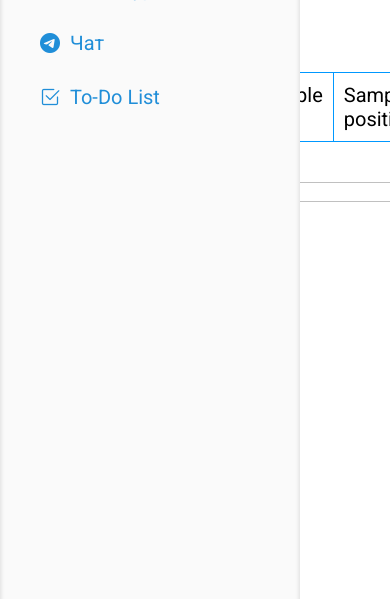
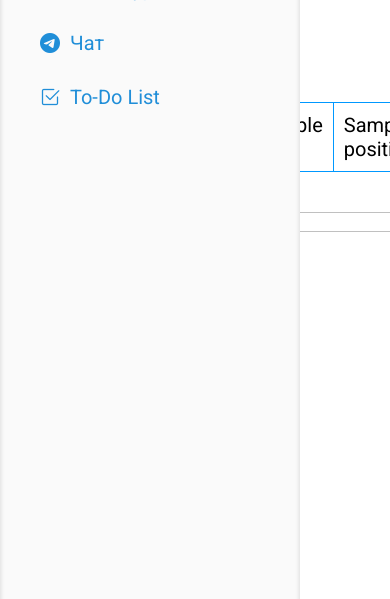
Before and after one commit to kingoker/uz-cloud, a Django app: page / in a window 390 px wide; the page is wider, and only the part inside the window is pictured. Shown: the part 245-844 px from the top of that part. Run offline with Django 4.2, Linux system fonts and the light colour scheme; tables that the repository leaves empty hold one stand-in row (values such as "Sample post"); some libraries are stand-ins or nearby versions.

Commit message:
phones fixed4

```diff
--- a/root/static/css/main.css
+++ b/root/static/css/main.css
@@ -516,6 +516,7 @@ input:-webkit-autofill, input:-webkit-autofill:hover, input:-webkit-autofill:foc
 }
 .phoneNumbers__table_container{
     margin-bottom: 40px;
+    padding-top: 30px;
 }
 .phoneNumbers__table_container-fixed{
     position: sticky;
```
